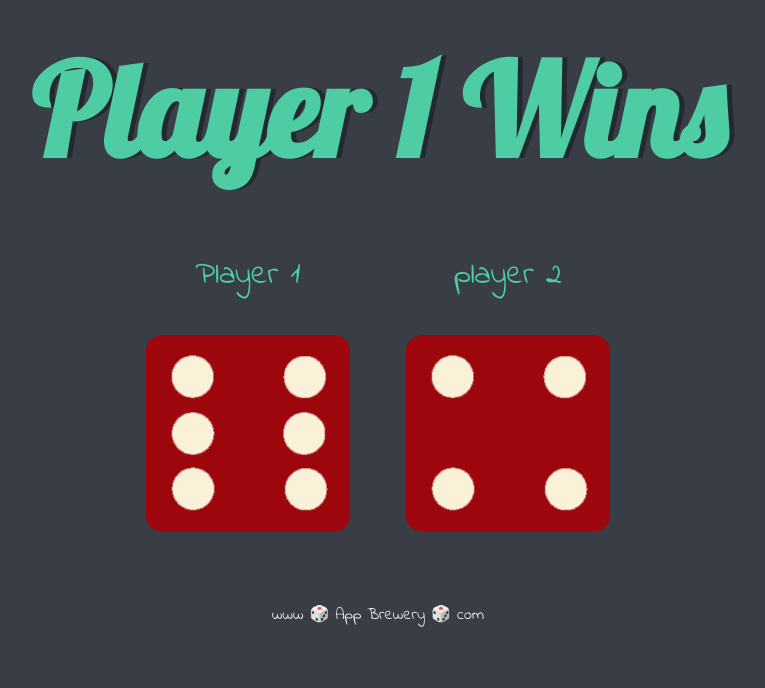
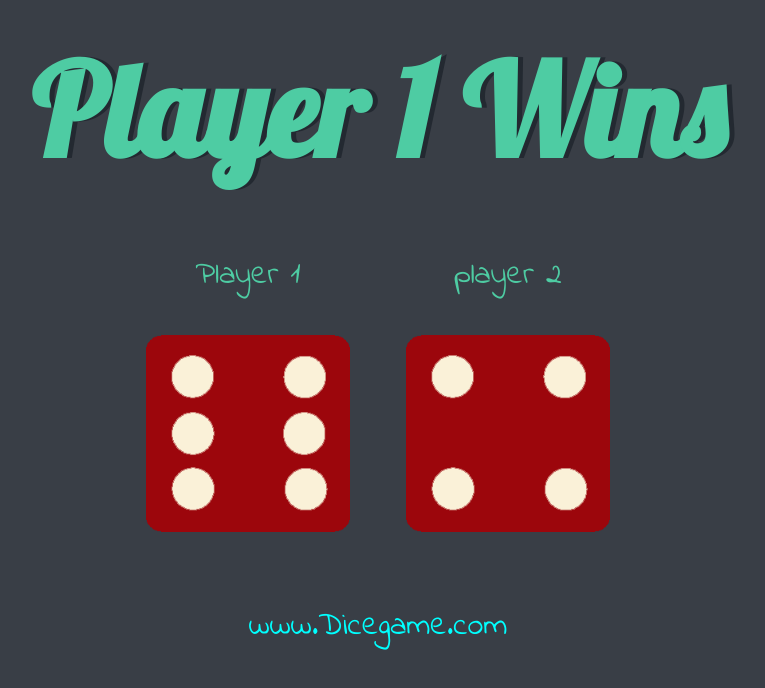
Before and after one commit to kratin01/dice, a plain HTML site: page index.html in a window 1280 px wide. Shown: the whole page, without its empty margins (262-1027 px from the left). Drawn offline with Linux system fonts and the light colour scheme.

Commit message:
Add New Footer

```diff
--- a/index.html
+++ b/index.html
@@ -72,7 +72,7 @@
 </body>
 
 <footer>
-  www 🎲 App Brewery 🎲 com
+  <p style="color: aqua;">www.Dicegame.com</p>
 </footer>
 
 </html>
```
